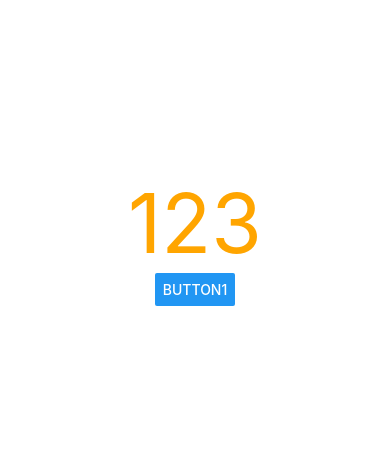
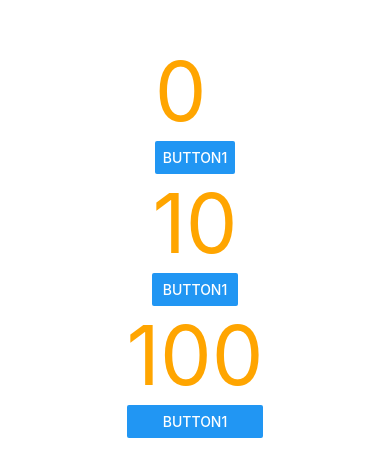
Before and after one commit to behrends/BasicsReactNativeCAS2020, a React Native app: screen / in a window 390 px wide. Shown: the part 182-658 px from the top of the page. Built offline with nearby package versions, Linux system fonts and the light colour scheme.

Commit message:
Counter als eigene Komponente

```diff
--- a/App.js
+++ b/App.js
@@ -1,14 +1,13 @@
 import React from 'react';
-import { Button, StyleSheet, Text, View } from 'react-native';
+import { StyleSheet, View } from 'react-native';
+import Counter from './components/Counter';
 
 export default function App() {
   return (
     <View style={styles.container}>
-      <Text style={styles.counter}>123</Text>
-      <Button
-        title="Button1"
-        onPress={() => alert('Es klappt!!!!')}
-      />
+      <Counter value="0" />
+      <Counter value="10" />
+      <Counter value="100" />
     </View>
   );
 }
@@ -20,8 +19,4 @@ const styles = StyleSheet.create({
     alignItems: 'center',
     justifyContent: 'center',
   },
-  counter: {
-    color: 'orange',
-    fontSize: 82,
-  },
 });
--- /dev/null
+++ b/components/Counter.js
@@ -0,0 +1,19 @@
+import React from 'react';
+import { Button, StyleSheet, Text, View } from 'react-native';
+
+export default function Counter(props) {
+  const value = props.value;
+  return (
+    <View>
+      <Text style={styles.counter}>{value}</Text>
+      <Button title="Button1" onPress={() => alert('Es klappt 1')} />
+    </View>
+  );
+}
+
+const styles = StyleSheet.create({
+  counter: {
+    color: 'orange',
+    fontSize: 82,
+  },
+});
```
